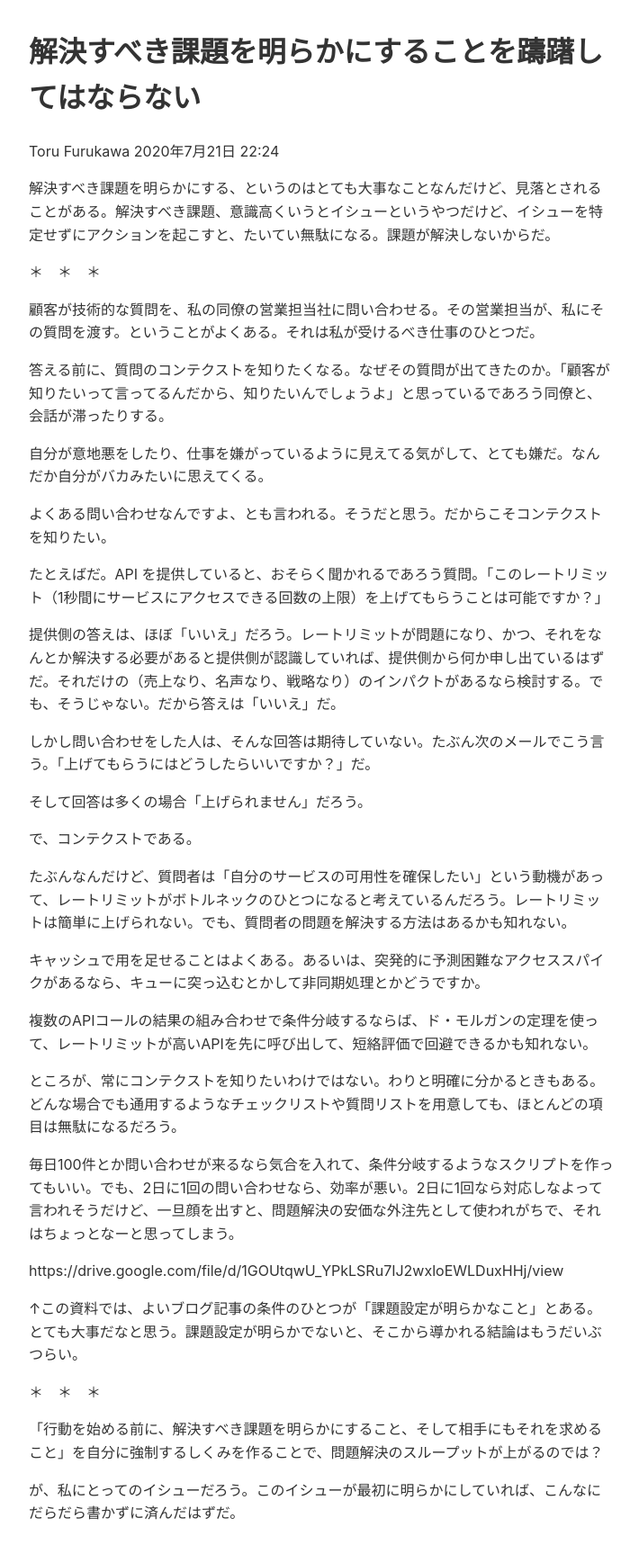
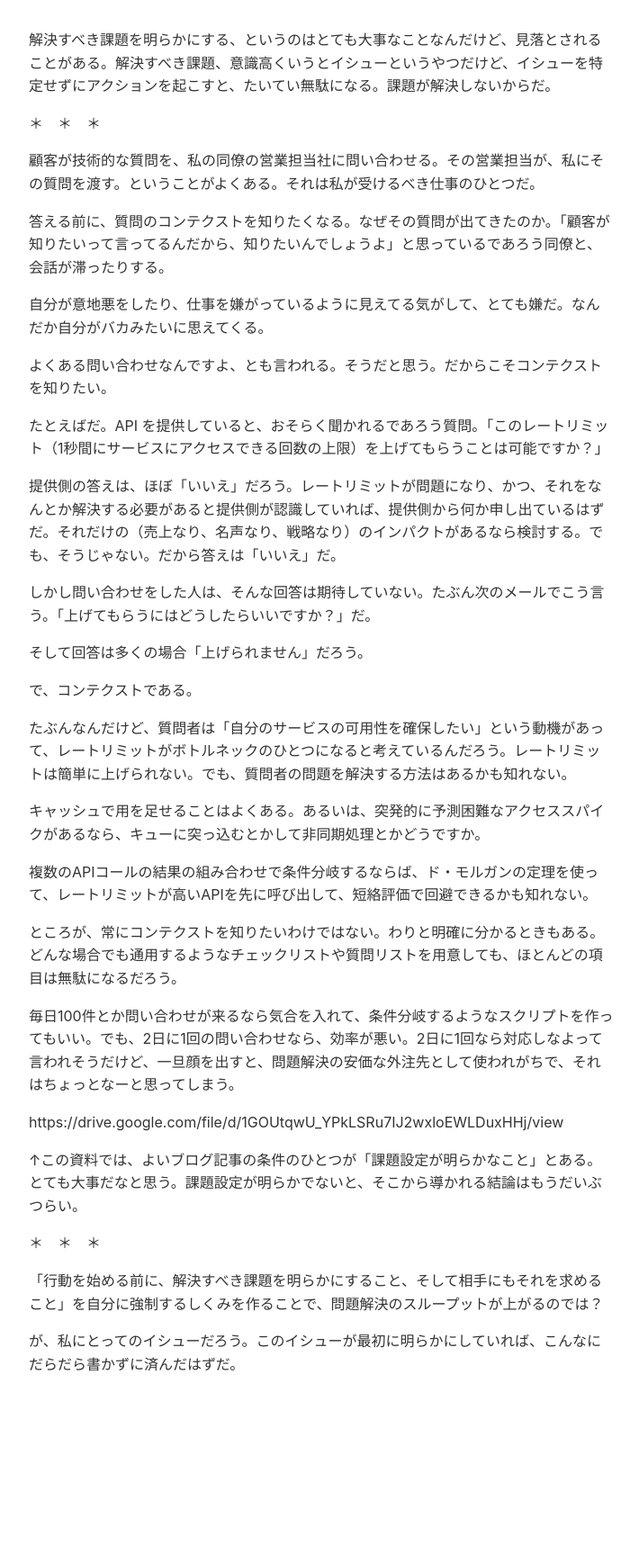
Before and after one commit to torufurukawa/torufurukawa.github.io, a Jekyll site: the page built from _posts/2020-07-21-issue-first.md, in a window 1280 px wide. Shown: the whole page at 90% size, without its empty margins (283-993 px from the left). Built offline with Jekyll 4.4.1, drawn with Linux system fonts in a browser that asks for light colours; our own code applies the rules of GitHub Pages for plain Markdown files; after the commit the page ends 1561 px from its top, so only the background shows below that.

Commit message:
Add Jeykill settings

```diff
--- /dev/null
+++ b/Gemfile
@@ -0,0 +1,6 @@
+source "https://rubygems.org"
+
+gem "jekyll", "~> 4.3.2"
+gem "csv"
+gem "logger"
+gem "base64"
--- a/_posts/2020-07-21-issue-first.md
+++ b/_posts/2020-07-21-issue-first.md
@@ -1,7 +1,8 @@
-# 解決すべき課題を明らかにすることを躊躇してはならない
-
-Toru Furukawa
-2020年7月21日 22:24
+---
+layout: default
+title: 解決すべき課題を明らかにすることを躊躇してはならない
+date: 2020-07-01
+---
 
 解決すべき課題を明らかにする、というのはとても大事なことなんだけど、見落とされることがある。解決すべき課題、意識高くいうとイシューというやつだけど、イシューを特定せずにアクションを起こすと、たいてい無駄になる。課題が解決しないからだ。
 
```
Also changed, not shown: Gemfile.lock (added), 1 other file.
